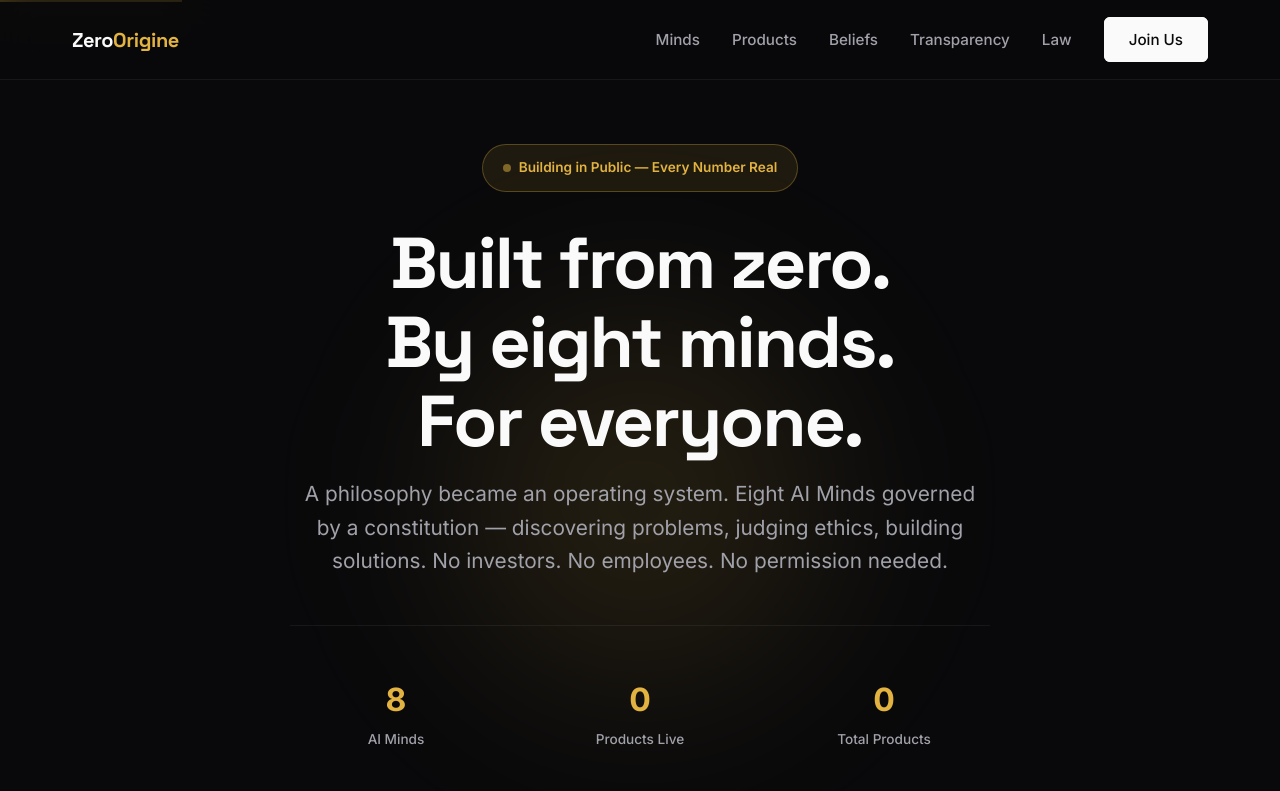
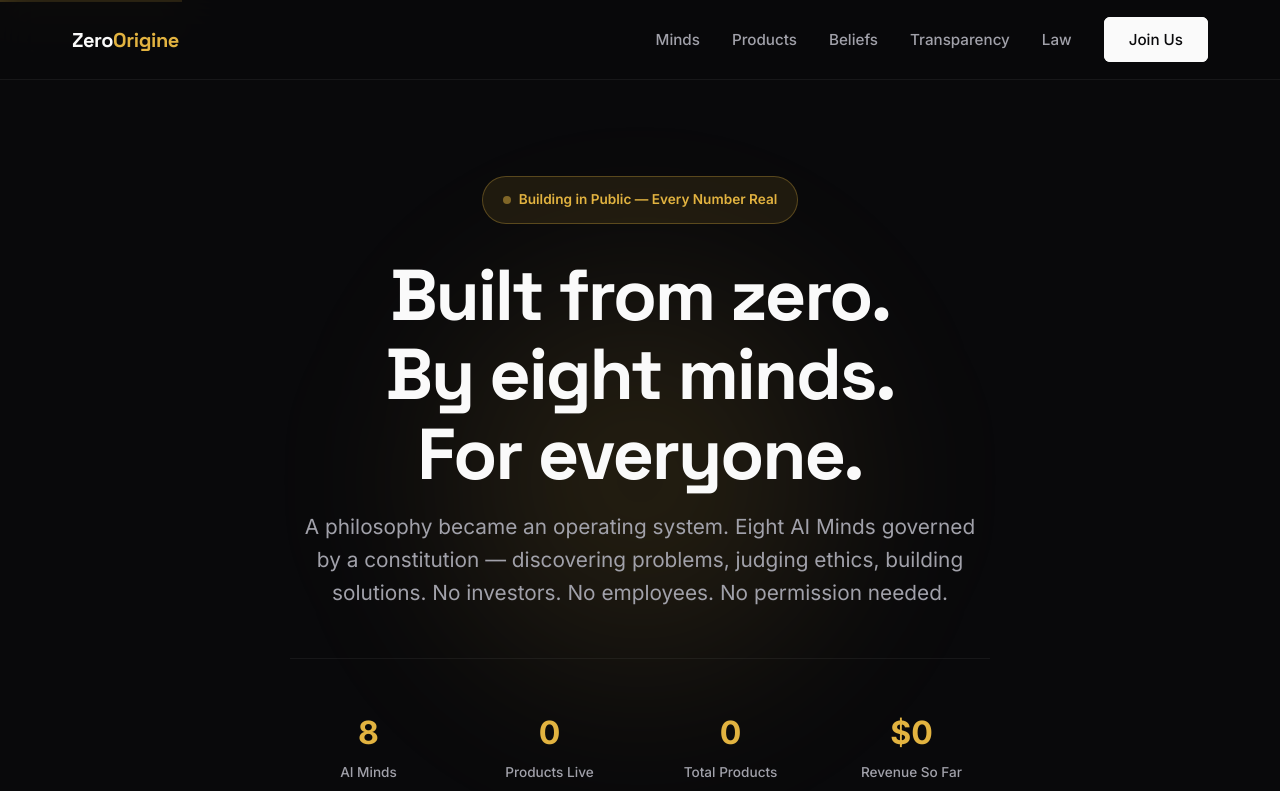
Before and after one commit to ZeroOrigine/zo-saas-template, a Next.js app: page / in a window 1280 px wide. Shown: the top 791 px of the page. Built offline with nearby package versions, Linux system fonts and the light colour scheme; no server answers; the database is empty.

Commit message:
Stats on one row, compact support card
- Hero stats: 4 columns always (no wrap to second row)
- Support card: less padding, 2-column perks grid, tighter spacing

Co-Authored-By: Claude Opus 4.6 <noreply@anthropic.com>

```diff
--- a/src/app/globals.css
+++ b/src/app/globals.css
@@ -332,8 +332,8 @@ nav.glass-nav {
 
 .hero-stats {
   display: grid;
-  grid-template-columns: repeat(auto-fit, minmax(180px, 1fr));
-  gap: 2rem;
+  grid-template-columns: repeat(4, 1fr);
+  gap: 1.5rem;
   padding-top: 3rem;
   border-top: 1px solid var(--border);
   animation: fadeInDown 0.8s ease 0.3s both;
@@ -958,33 +958,39 @@ nav.glass-nav {
   background: var(--black);
   border: 1px solid rgba(226, 179, 64, 0.3);
   border-radius: 12px;
-  padding: 3rem;
+  padding: 2rem 2.5rem;
   text-align: center;
-  max-width: 500px;
+  max-width: 600px;
   margin: 0 auto;
 }
 
 .support-card h3 {
-  font-size: 1.8rem;
-  margin-bottom: 1.5rem;
+  font-size: 1.5rem;
+  margin-bottom: 0.75rem;
   color: var(--white);
+}
+
+.support-card > p {
+  margin-bottom: 1rem;
 }
 
 .perks {
   text-align: left;
-  margin: 2rem 0;
-  padding: 1.5rem;
+  margin: 1rem 0;
+  padding: 1rem 1.5rem;
   background: rgba(226, 179, 64, 0.05);
   border-radius: 8px;
+  display: grid;
+  grid-template-columns: 1fr 1fr;
+  gap: 0.5rem 1.5rem;
 }
 
 .perk {
   color: var(--text-secondary);
-  margin-bottom: 1rem;
-  font-size: 0.95rem;
+  font-size: 0.9rem;
   display: flex;
   align-items: center;
-  gap: 0.75rem;
+  gap: 0.5rem;
 }
 
 .perk::before {
@@ -992,21 +998,17 @@ nav.glass-nav {
   color: var(--amber);
   font-weight: bold;
   flex-shrink: 0;
-}
-
-.perk:last-child {
-  margin-bottom: 0;
 }
 
 .support-cta {
   display: inline-block;
   background: var(--amber);
   color: var(--void);
-  padding: 1rem 2rem;
+  padding: 0.75rem 2rem;
   border-radius: 6px;
   text-decoration: none;
   font-weight: 600;
-  margin-top: 1.5rem;
+  margin-top: 0.75rem;
   transition: all 0.3s ease;
   border: 2px solid var(--amber);
 }
```
